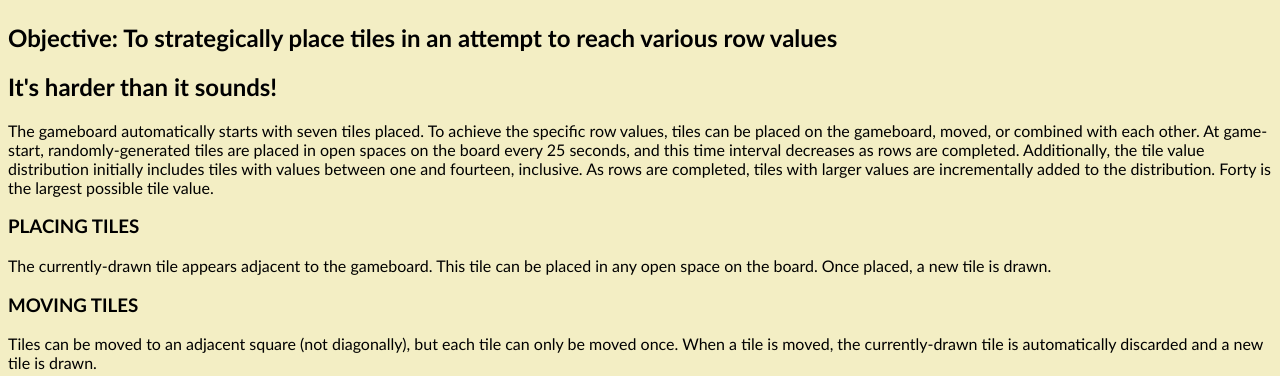
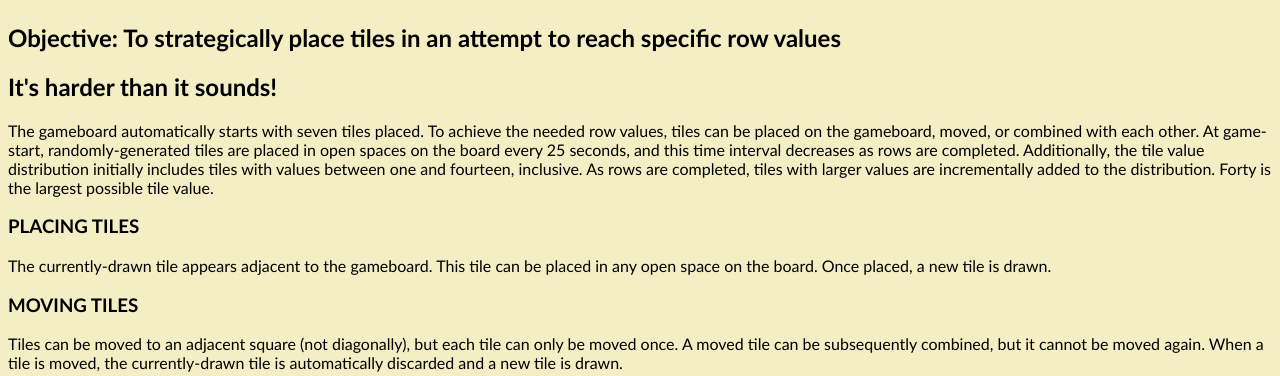
Before and after one commit to MikeSchober/counting-tiles, a plain HTML site: page rules.html in a window 1280 px wide. Shown: the part 429-805 px from the top of the page. Drawn offline with Linux system fonts and the light colour scheme.

Commit message:
rules edit

```diff
--- a/rules.html
+++ b/rules.html
@@ -69,9 +69,9 @@
 
     <h2>Welcome to Counting Tiles!</h2>
     <img id="screenOne" src="images/s5.png" alt="screenshot" height="311px" width="289px">
-    <h2>Objective: To strategically place tiles in an attempt to reach various row values</h2>
+    <h2>Objective: To strategically place tiles in an attempt to reach specific row values</h2>
     <h2>It's harder than it sounds!</h2>
-    <p id="fl">The gameboard automatically starts with seven tiles placed. To achieve the specific row values, tiles can
+    <p id="fl">The gameboard automatically starts with seven tiles placed. To achieve the needed row values, tiles can
         be
         placed on the gameboard, moved, or
         combined with each other. At game-start, randomly-generated tiles are placed in open spaces on
@@ -86,7 +86,8 @@
     </p>
 
     <h3>MOVING TILES</h3>
-    <p>Tiles can be moved to an adjacent square (not diagonally), but each tile can only be moved once. When a tile is
+    <p>Tiles can be moved to an adjacent square (not diagonally), but each tile can only be moved once. A moved tile can
+        be subsequently combined, but it cannot be moved again. When a tile is
         moved, the currently-drawn tile is automatically discarded and a new tile is drawn.</p>
 
     <h3>COMBINING TILES</h3>
@@ -96,7 +97,8 @@
         the quotient value of 2. Once tiles are combined, they cannot be moved, but tiles can be combined without limit.
         As another example, tile A has a value of 8 and tile B has a value of 2. Tile A can be combined with tile B
         twice. The 8 becomes a 4, then, after combining again, the 4 becomes a 2. Each time a tile is combined, the
-        currently-drawn tile is automatically discarded and a new tile is drawn.</p>
+        currently-drawn tile is automatically discarded and a new tile is drawn. Tiles of sharing the same value cannot
+        be combined, and a tile cannot be combined with a tile holding the value of one.</p>
 
     <h3>COMPLETING A ROW</h3>
     <p>For a row to be completed, it must be completely filled and the sum of the tile values in the row must be exactly
@@ -123,13 +125,14 @@
 
     <h3>Scoring</h3>
     <p>As tiles are combined and the tile values on the gameboard are decreased, points are awarded according
-        to the aggregate tile value savings. For example, tile A has a value of 10 and is combined with tile B that has
+        to the tile value savings. For example, tile A has a value of 10 and is combined with tile B that has
         a value of 5. Tile A now holds a tile value of 2, and 8 points are immediately awarded. Additionally, 350 points
         are awarded for each completed row.</p>
 
     <h3>Challenge mode</h3>
     <p>The default gameplay mode is called "challenge mode" and it plays as described throughout these rules. Toggling
-        challenge mode to "off" before gamestart results in the same gameplay experience, without the decreasing time
+        challenge mode to "off" before gamestart results in the same gameplay experience, just without the decreasing
+        time
         interval between the placements of the random tiles. This more casual game mode is intended to be a more
         relaxing
         version of this fast-paced game.</p>
```
